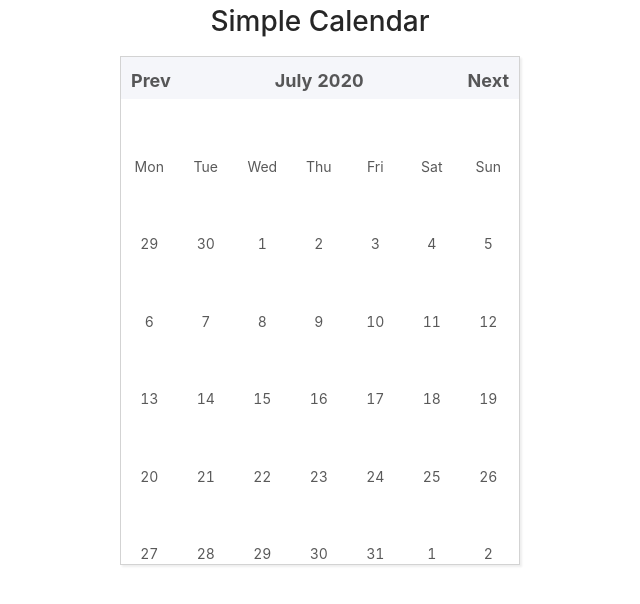
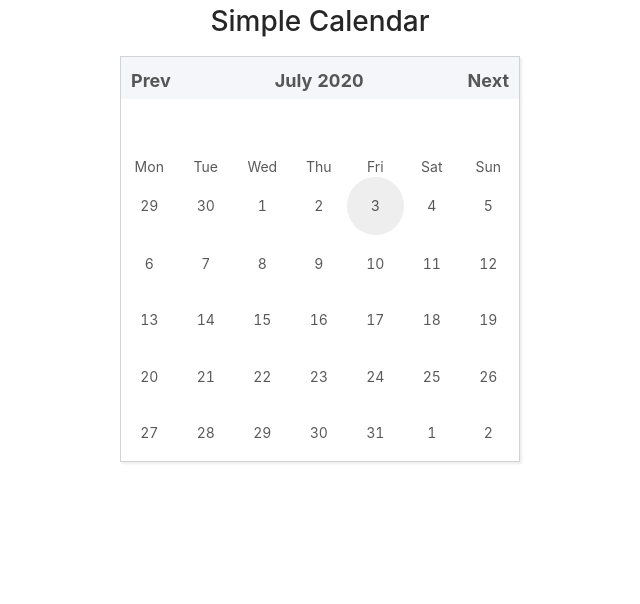
Before and after one commit to c1495616js/react-calendar, a React app: page / in a window 1280 px wide. Shown: the top 604 px of the page, without its empty margins (320-960 px from the left). Built offline with nearby package versions, Linux system fonts and the light colour scheme.

Commit message:
add selectedDay

```diff
--- a/src/components/Cell.tsx
+++ b/src/components/Cell.tsx
@@ -1,7 +1,26 @@
 import React from 'react';
 import * as dateFns from 'date-fns';
+import styled from '@emotion/styled';
 
-const dateFormat = 'EEE';
+// format
+const dateFormat = 'd';
+const keyFormat = 'd M';
+const compareFormat = 'd M y';
+
+// style component
+const DayChild = styled.div`
+  position: absolute;
+  display: flex;
+  align-items: center;
+  justify-content: center;
+  top: 0;
+  left: 0;
+  right: 0;
+  bottom: 0;
+`;
+
+const isDateEqual: (date1: Date, date2: Date) => boolean = (date1, date2) =>
+  dateFns.format(date1, compareFormat) === dateFns.format(date2, compareFormat);
 
 export default function Cell({
   currentDate,
@@ -13,15 +32,23 @@ export default function Cell({
   const monthEnd = dateFns.endOfMonth(monthStart);
   const startDate = dateFns.startOfWeek(monthStart, { weekStartsOn: 1 });
   const endDate = dateFns.endOfWeek(monthEnd, { weekStartsOn: 1 });
-  const dateFormat = 'd';
-  const keyFormat = 'd M';
+
   const diff = dateFns.differenceInDays(endDate, startDate) + 1;
   const days = Array(diff)
     .fill(null)
     .map((_, index) => {
-      const key = dateFns.format(dateFns.addDays(startDate, index), keyFormat);
-      const day = dateFns.format(dateFns.addDays(startDate, index), dateFormat);
-      return <Day key={key}>{day}</Day>;
+      const d = dateFns.addDays(startDate, index);
+      const key = dateFns.format(d, keyFormat);
+      const day = dateFns.format(d, dateFormat);
+      return (
+        <Day
+          key={key}
+          isToday={isDateEqual(d, currentDate)}
+          isSelected={isDateEqual(d, selectedDate)}
+          onClick={() => setSelectedDate(d)}>
+          <DayChild>{day}</DayChild>
+        </Day>
+      );
     });
   return <>{days}</>;
 }
--- a/src/pages/Calendar.tsx
+++ b/src/pages/Calendar.tsx
@@ -45,17 +45,6 @@ const Day = styled.div`
     `}
 `;
 
-const DayChild = styled.div`
-  position: absolute;
-  display: flex;
-  align-items: center;
-  justify-content: center;
-  top: 0;
-  left: 0;
-  right: 0;
-  bottom: 0;
-`;
-
 export default function Calendar(): ReactElement {
   const [currentDate, setCurrentDate] = useState(new Date());
   const [selectedDate, setSelectedDate] = useState(new Date());
```
